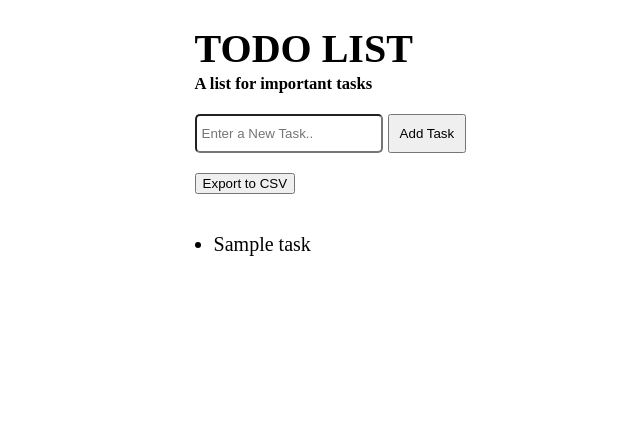
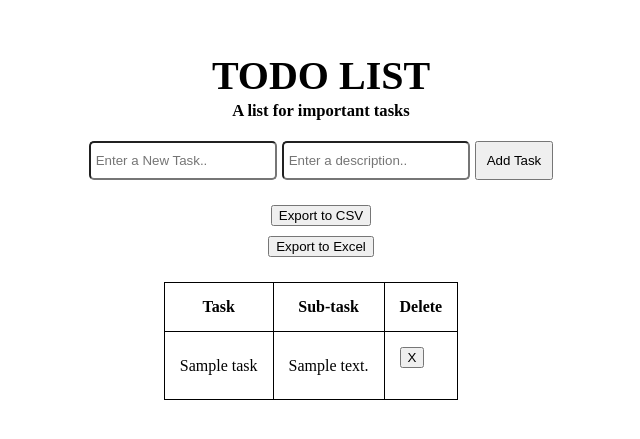
Before and after one commit to suhasBR/todo-app, a Django app: page /todo/ in a window 1280 px wide. Shown: the top 439 px of the page, without its empty margins (319-959 px from the left). Run offline with Django 3.2, Linux system fonts and the light colour scheme; tables that the repository leaves empty hold one stand-in row (values such as "Sample post").

Commit message:
added a table for tasks and a button to delete tasks

```diff
--- a/mysite/todo/models.py
+++ b/mysite/todo/models.py
@@ -6,6 +6,7 @@ from django.utils import timezone
 
 class Task(models.Model):
     task_name=models.CharField(max_length=200)
+    description=models.CharField(max_length=500)
 
     def __str__(self):
         return self.task_name
--- a/mysite/todo/static/todo/style.css
+++ b/mysite/todo/static/todo/style.css
@@ -17,7 +17,20 @@ margin-bottom : 20px;
 
 #submit{
  padding : 10px;
+}
 
+table, th, td {
+  border: 1px solid black;
+  border-collapse: collapse;
+}
+
+table{
+margin-top : 20px;
+margin-left : -20px;
+}
+
+th, td {
+  padding: 15px;
 }
 
 ul{
@@ -33,6 +46,14 @@ border-radius : 5px;
 }
 
 #wrapper{
-margin-left:40%;
 margin-top:2%;
+display:flex;
+flex-direction:column;
+align-items:center;
+justify-content:center;
 }
+
+#download{
+margin-top:5px;
+margin-bottom:5px;
+}
--- a/mysite/todo/templates/todo/index.html
+++ b/mysite/todo/templates/todo/index.html
@@ -13,7 +13,8 @@
     <h5 id="subheading">A list for important tasks</h5>
     <form action="{% url 'todo:add_task' %}" method="post">
         {% csrf_token %}
-   <input type="text" name="task" id="text-box" placeholder="Enter a New Task.."></input>
+        <input type="text" name="task" id="text-box" placeholder="Enter a New Task.."></input>
+        <input type="text" name="description" id="text-box" placeholder="Enter a description.."></input>
    <input type="submit" id="submit" value="Add Task">
     </form>
 
@@ -22,17 +23,35 @@
     <button id="download">Export to CSV</button>
 </a>
 
+    <a href="{% url 'todo:export_users_xlsx' %}">
+    <button id="download">Export to Excel</button>
+</a>
 
+<table>
+    <tr>
+        <th>Task</th>
+        <th>Sub-task</th>
+        <th>Delete</th>
+    </tr>
 {% if task_list %}
-<ul>
     {% for task in task_list %}
-    <li>{{ task.task_name }}</li>
+    <tr>
+        <td>{{ task.task_name }}</td>
+        <td>{{ task.description }}</td>
+        <td>
+        <form action="{% url 'todo:delete_task' %}" method="post">
+            {% csrf_token %}
+            <input type="text" name="task_name" value="{{task.task_name}}" style="display:none"></input>
+            <input type="submit" value="X">
+        </form>
+        </td>
+    </tr>
     {% endfor %}
-</ul>
 
 {% else %}
     <p>No task available</p>
 {% endif %}
+</table>
 
 </div>
 </body>
--- a/mysite/todo/urls.py
+++ b/mysite/todo/urls.py
@@ -8,4 +8,6 @@ urlpatterns = [
     path('', views.index, name='index'),
     path('add/', views.add_task, name='add_task'),
     path('export/csv/', views.export_users_csv, name='export_users_csv'),
+    path('export/xlsx/', views.export_users_xlsx, name='export_users_xlsx'),
+    path('delete/', views.delete_task, name='delete_task'),
 ]
--- a/mysite/todo/views.py
+++ b/mysite/todo/views.py
@@ -1,6 +1,7 @@
 from django.http import HttpResponse,HttpResponseRedirect
 from django.shortcuts import get_object_or_404, render
 from django.urls import reverse
+import xlwt
 
 from .models import Task
 import csv
@@ -15,7 +16,7 @@ def index(request):
     return render(request,'todo/index.html',context)
 
 def add_task(request):
-    t = Task(task_name=request.POST['task'])
+    t = Task(task_name=request.POST['task'],description=request.POST['description'])
     t.save()
     # return HttpResponse("done")
     return HttpResponseRedirect(reverse('todo:index'))
@@ -25,9 +26,10 @@ def export_users_csv(request):
     response['Content-Disposition'] = 'attachment; filename="users.csv"'
     writer = csv.writer(response)
 
-    tasks = Task.objects.all()
+    tasks = Task.objects.all().values_list('task_name','description')
     for task in tasks:
-        writer.writerow([task.task_name])
+        # writer.writerow([task.task_name])
+        writer.writerow(task)
 
     # users = User.objects.all().values_list('username', 'first_name', 'last_name', 'email')
     # for user in users:
@@ -35,6 +37,46 @@ def export_users_csv(request):
 
     return response
     return HttpResponseRedirect(reverse('todo:index'))
+
+def export_users_xlsx(request):
+    response = HttpResponse(content_type='application/ms-excel')
+    response['Content-Disposition'] = 'attachment; filename="users.xls"'
+
+    wb = xlwt.Workbook(encoding='utf-8')
+    ws = wb.add_sheet('Tasks')
+
+    # Sheet header, first row
+    row_num = 0
+
+    font_style = xlwt.XFStyle()
+    font_style.font.bold = True
+
+    columns = ['Task', 'Description']
+
+    for col_num in range(len(columns)):
+        ws.write(row_num, col_num, columns[col_num], font_style)
+
+    # Sheet body, remaining rows
+    font_style = xlwt.XFStyle()
+
+    rows = Task.objects.all().values_list('task_name','description')
+    for row in rows:
+        row_num += 1
+        for col_num in range(len(row)):
+            ws.write(row_num, col_num, row[col_num], font_style)
+
+    wb.save(response)
+    return response
+    return HttpResponseRedirect(reverse('todo:index'))
+
+def delete_task(request):
+    t=Task.objects.filter(task_name=request.POST['task_name'])
+    t.delete()
+    return HttpResponseRedirect(reverse('todo:index'))
+
+
+
+
 
 
 
```
Also changed, not shown: mysite/todo/migrations/0002_task_description.py (added).
